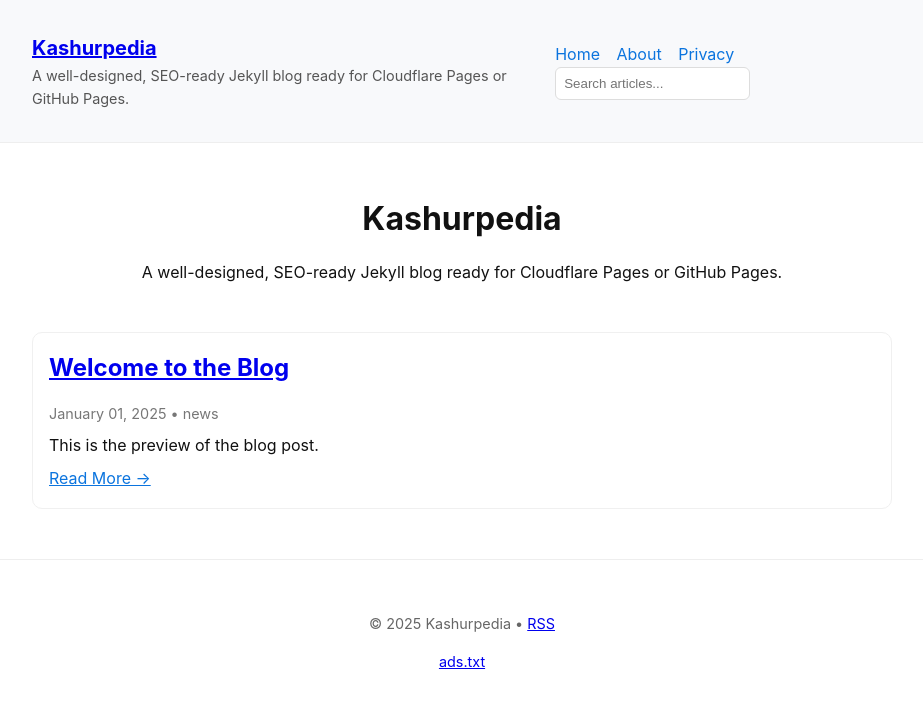
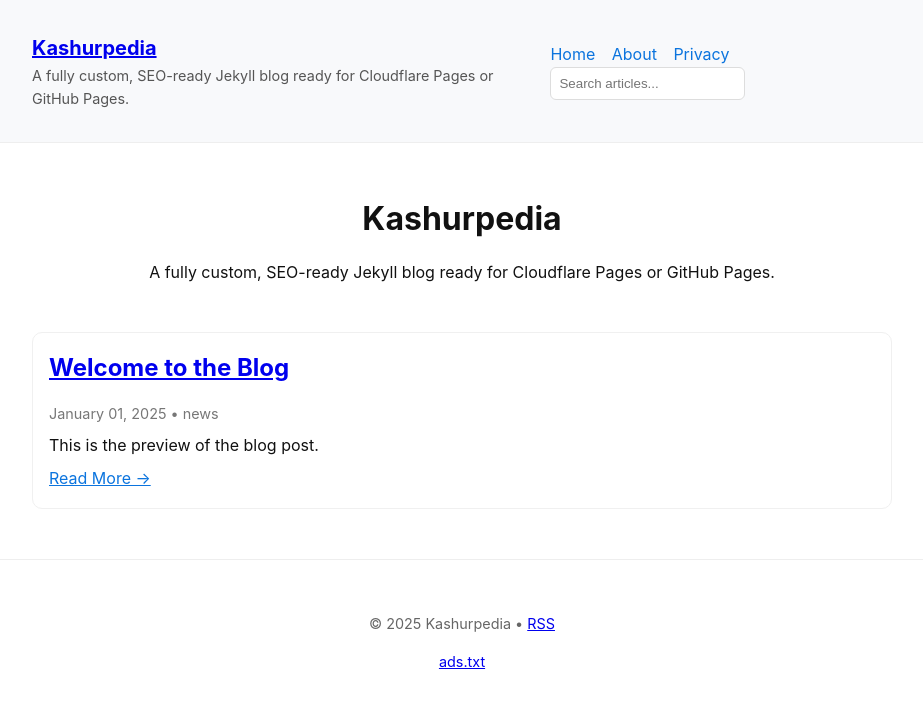
Before and after one commit to itzfew/kashur-koam, a Jekyll site: the page built from index.html, in a window 1280 px wide. Shown: the top 708 px of the page, without its empty margins (178-1101 px from the left). Built offline with Jekyll 4.4.1, drawn with Linux system fonts in a browser that asks for light colours; the list of posts is cut into pages by our own code.

Commit message:
Add files via upload

```diff
--- a/Gemfile
+++ b/Gemfile
@@ -1,3 +1,4 @@
+
 source "https://rubygems.org"
 
 gem "jekyll", "~> 4.4.0"
--- a/_config.yml
+++ b/_config.yml
@@ -1,8 +1,9 @@
+
 title: Kashurpedia
 email: you@example.com
-description: "A well-designed, SEO-ready Jekyll blog ready for Cloudflare Pages or GitHub Pages."
+description: "A fully custom, SEO-ready Jekyll blog ready for Cloudflare Pages or GitHub Pages."
 baseurl: ""
-url: "https://kashurpedia.pages.dev"  # replace with your site URL
+url: "https://kashurpedia.pages.dev"
 
 plugins:
   - jekyll-feed
@@ -17,10 +18,8 @@ exclude:
   - vendor/bundle
   - Gemfile.lock
 
-# Excerpt separator for manual excerpts
 excerpt_separator: "<!--more-->"
 
-# Author / Social (used by jekyll-seo-tag)
 author:
   name: "Your Name"
   email: you@example.com
```
